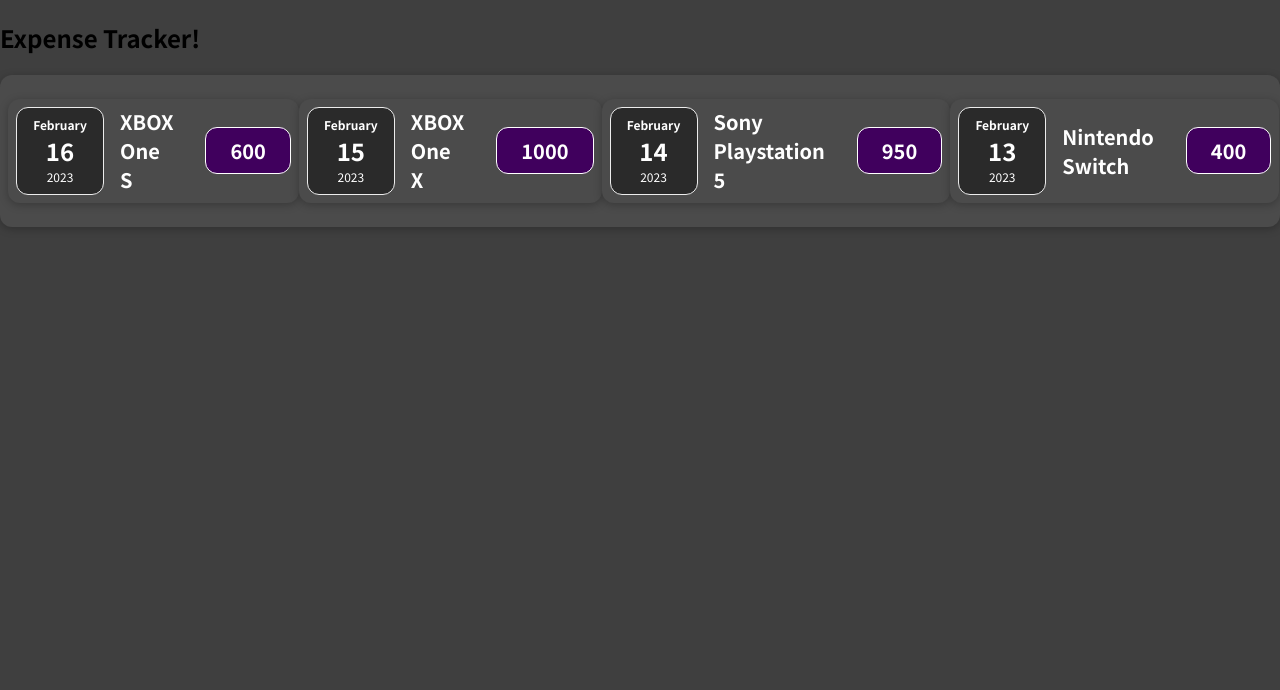
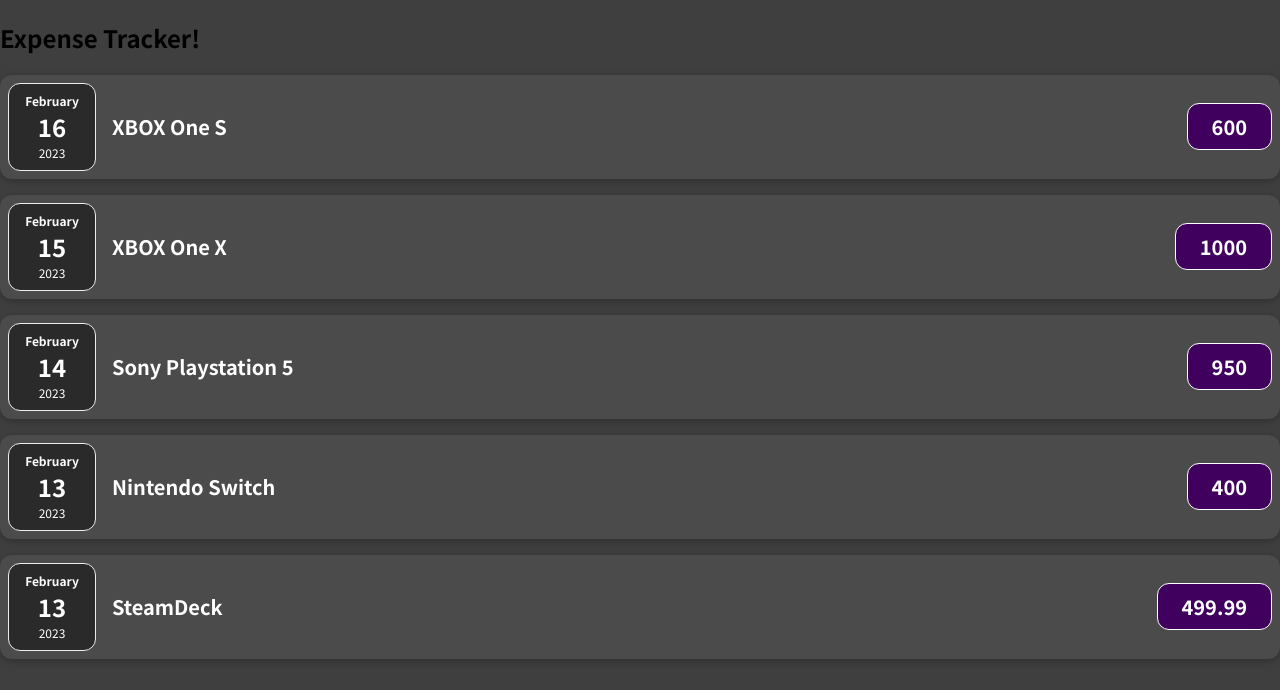
Before and after one commit to drodionov/expense-tracker, a JavaScript app: page / in a window 1280 px wide. Shown: the top 690 px of the page. Built offline with nearby package versions, Linux system fonts and the light colour scheme.

Commit message:
Change style a bit

```diff
--- a/src/App.js
+++ b/src/App.js
@@ -10,7 +10,8 @@
       title: 'Sony Playstation 5',
       amount: 950
     },
-    {id: 4, date: new Date(2023, 1, 13), title: 'Nintendo Switch', amount: 400}
+    {id: 4, date: new Date(2023, 1, 13), title: 'Nintendo Switch', amount: 400},
+    {id: 5, date: new Date(2023, 1, 13), title: 'SteamDeck', amount: 499.99}
   ]
 
   return (
--- a/src/components/Expenses.js
+++ b/src/components/Expenses.js
@@ -3,10 +3,10 @@
 
 function Expenses(props) {
   const expenseItems = props.items.map(
-      (props) => <div><ExpenseItem date={props.date} title={props.title}
-                                  amount={props.amount}/></div>)
+      (props) => <ExpenseItem className={'expense-item'} date={props.date} title={props.title}
+                                  amount={props.amount}/>)
   return (
-      <div className={'expense-item'}>
+      <div>
         {expenseItems}
       </div>
   )
```
